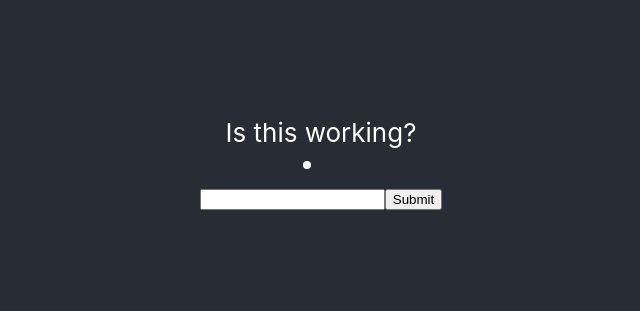
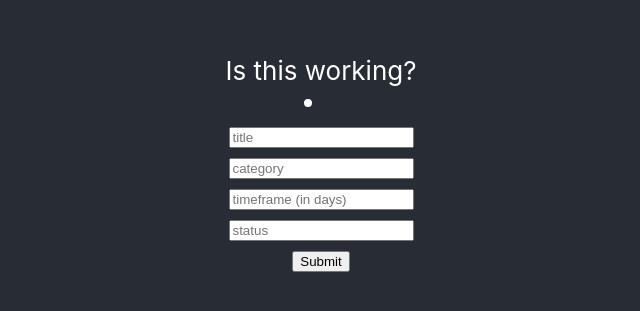
Before and after one commit to MichaelSchiumo/aspiration-station, a React (Create React App) app: page / in a window 1280 px wide. Shown: the part 237-548 px from the top of the page, without its empty margins (319-959 px from the left). Built offline with nearby package versions, Linux system fonts and the light colour scheme.

Commit message:
fixed form issues in aspiraiton input component

```diff
--- a/src/AspirationInput.js
+++ b/src/AspirationInput.js
@@ -2,33 +2,31 @@ import React, { Component } from 'react';
 
 class AspirationInput extends Component {
 
-  constructor(props) {
-    super(props);
 
-    this.state = {
+
+    state = {
       title: '',
       category: '',
-      timeframe: null,
+      timeframe: '',
       status: ''
     };
-  };
 
-  handleOnChange(event) {
+
+  handleOnChange = event => {
+
     this.setState({
-      title: event.target.value,
-      category: event.target.value,
-      timeframe: event.target.value,
-      status: event.target.value
+      [event.target.name]: event.target.value
     });
   }
 
-  handleOnSubmit(event) {
+  handleOnSubmit = event => {
     event.preventDefault();
-    this.props.addAspiration(this.state)
+    const aspiration = this.state
+    this.props.addAspiration(aspiration)
     this.setState({
       title: '',
       category: '',
-      timeframe: null,
+      timeframe: '',
       status: ''
     });
   }
@@ -37,15 +35,15 @@ class AspirationInput extends Component {
     return (
       <div>
         <form onSubmit={(event) => this.handleOnSubmit(event)} >
-          <input
-            type="text"
-            value={this.state.title}
-            onChange={(event) => this.handleOnChange(event)} />
-          <input type="submit" />
+          <input placeholder="title" value={this.state.title} onChange={(event) => this.handleOnChange(event)} name="title" type="text"/><br/>
+          <input placeholder="category" value={this.state.category} onChange={(event) => this.handleOnChange(event)} name="category" type="text"/><br/>
+          <input placeholder="timeframe (in days)" value={this.state.timeframe} onChange={(event) => this.handleOnChange(event)} name="timeframe" type="text"/><br />
+          <input placeholder="status" value={this.state.status} onChange={(event) => this.handleOnChange(event)} name="status" type="text"/><br/>
+          <b><input type="submit" /></b>
         </form>
       </div>
     );
   }
 };
 
-export default AspirationInput;
+export default (AspirationInput);
--- a/src/AspirationsContainer.js
+++ b/src/AspirationsContainer.js
@@ -21,7 +21,7 @@ class AspirationsContainer extends Component {
 const mapStateToProps = state => ({ aspirations: state.aspirations })
 
 const mapDispatchToProps = dispatch => ({
-  addAspiration: title => dispatch({type: 'ADD_ASPIRATION', title}),
+  addAspiration: aspiration => dispatch({type: 'ADD_ASPIRATION', aspiration}),
   deleteAspiration: id => dispatch({type: 'DELETE_ASPIRATION', id})
 })
 
```
